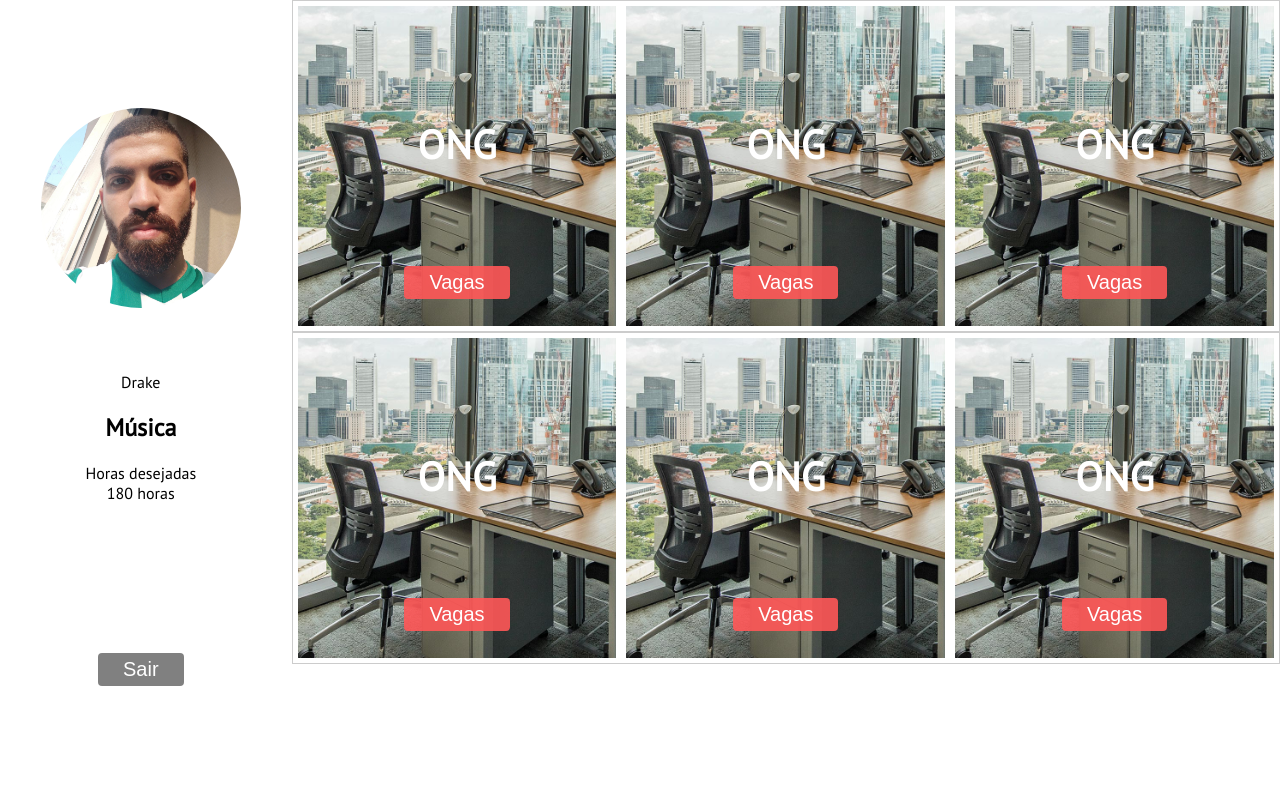
After one commit to barcellos-pedro/demoday, a Django app: page /entrar_aluno in a window 1280 px wide. The commit adds this page. Run offline with Django 3.2, Linux system fonts and the light colour scheme.

Commit message:
Criar pagina EntrarAluno e seu respectivo css.

```diff
--- /dev/null
+++ b/horasBemApp/static/css/entrar_aluno.css
@@ -0,0 +1,100 @@
+@import url('https://fonts.googleapis.com/css?family=PT+Sans');
+/* ENTRAR "ALUNO" */
+body{
+    margin: 0;
+    display: grid;
+    grid-template-areas: "section aside aside aside"
+                         "section aside aside aside";
+    grid-template-rows: 49vh 49vh;
+    grid-template-columns: 22vw 35vw;
+    grid-gap: 10px;
+    font-family: 'PT Sans', sans-serif;
+}
+
+#aluno{
+    display: flex;
+    flex-direction: column;
+    justify-content: center;
+    align-items: center;
+}
+
+section{
+    grid-area: section;
+    background-color: white;
+}
+
+#aluno #icone-perfil img{
+    width: 200px;
+    size: 200px;
+    border-radius: 50%;
+    margin-bottom: 60px;
+}
+
+aside{
+     grid-area: aside;
+     background-color: white;
+}
+
+p{
+    margin: 0;
+}
+
+#aluno button{
+    margin-top: 150px;
+}
+
+.container {
+	margin: 0 auto;
+    display: flex;
+	border: 1px solid #ccc;
+}
+
+.item {
+	margin: 5px;
+	background: tomato;
+	text-align: center;
+    font-size: 1.5em;
+    height: 320px;
+    width: 200px;
+    background-size: cover;
+}
+
+.grow1 {
+    flex-grow: 1;
+    background-image: url("/static/images/ongExample2.jpg");
+}
+
+.grow2 {
+    flex-grow: 2;
+    background-image: url("/static/images/ongExample2.jpg");
+}
+
+.ong_title{
+    margin-top: 35%;
+    margin-bottom: 30%;
+    font-weight: bold;
+    font-size: 40px;
+    color: white;
+}
+
+.bt_vagas{
+    background-color: rgba(255, 87, 87, 0.9);
+    color: white;
+    font-size: 20px;
+    border: none;
+    border-radius: 4px;
+    padding: 5px 25px;
+}
+
+#aluno button{
+    background-color: gray;
+    color: white;
+    font-size: 20px;
+    border: none;
+    border-radius: 4px;
+    padding: 5px 25px;
+}
+
+#aluno p{
+
+}
--- a/horasBemApp/static/css/styles.css
+++ b/horasBemApp/static/css/styles.css
@@ -269,5 +269,4 @@ footer div:last-child ul{
     display: flex;
 }
 
-
 /* FIM FOOTER */
--- /dev/null
+++ b/horasBemApp/templates/entrar_aluno.html
@@ -0,0 +1,58 @@
+{% load staticfiles %}
+<!DOCTYPE html>
+<html lang="pt-br">
+<head>
+    <meta charset="UTF-8">
+    <meta name="viewport" content="width=device-width, initial-scale=1.0">
+    <meta http-equiv="X-UA-Compatible" content="ie=edge">
+    <link rel="stylesheet" href="{% static 'css/entrar_aluno.css' %}">
+    <title>Portal do Aluno</title>
+</head>
+<body>
+    <section id="aluno">
+        <div id="icone-perfil">
+            <img src="{% static 'images/euDrake.jpg' %}" alt="">
+        </div>
+        <p>Drake</p>
+        <h2>Música</h2>
+        <p>Horas desejadas</p>
+        <p>180 horas</p>
+        <a href="#">
+            <button>Sair</button>
+        </a>
+    </section>
+
+    <aside>
+        <div class="container">
+            <div class="item grow1">
+                <p class=ong_title>ONG</p>
+                <button class=bt_vagas>Vagas</button>
+            </div>
+            <div class="item grow1">
+                <p class=ong_title>ONG</p>
+                <button class=bt_vagas>Vagas</button>
+            </div>
+            <div class="item grow1">
+                <p class=ong_title>ONG</p>
+                <button class=bt_vagas>Vagas</button>
+            </div>
+        </div>
+
+        <div class="container">
+            <div class="item grow2">
+                <p class=ong_title>ONG</p>
+                <button class=bt_vagas>Vagas</button>
+            </div>
+            <div class="item grow2">
+                <p class=ong_title>ONG</p>
+                <button class=bt_vagas>Vagas</button>
+            </div>
+            <div class="item grow2">
+                <p class=ong_title>ONG</p>
+                <button class=bt_vagas>Vagas</button>
+            </div>
+        </div>
+    </aside>
+
+</body>
+</html>
--- a/horasBemApp/views.py
+++ b/horasBemApp/views.py
@@ -10,3 +10,6 @@ def index(request):
 
     contexto = {'form':formulario}
     return render(request,'index.html', contexto)
+
+def entrarAluno(request):
+    return render(request, 'entrar_aluno.html'  )
--- a/projetoDemo/urls.py
+++ b/projetoDemo/urls.py
@@ -20,4 +20,5 @@ from horasBemApp import views
 urlpatterns = [
     path('admin/', admin.site.urls),
     path('', views.index),
+    path('entrar_aluno', views.entrarAluno),
 ]
```
Also changed, not shown: Imagens/acessoAluno.png (added), horasBemApp/static/images/euDrake.jpg (added), horasBemApp/static/images/ongExample.jpeg (added), horasBemApp/static/images/ongExample2.jpg (added).
